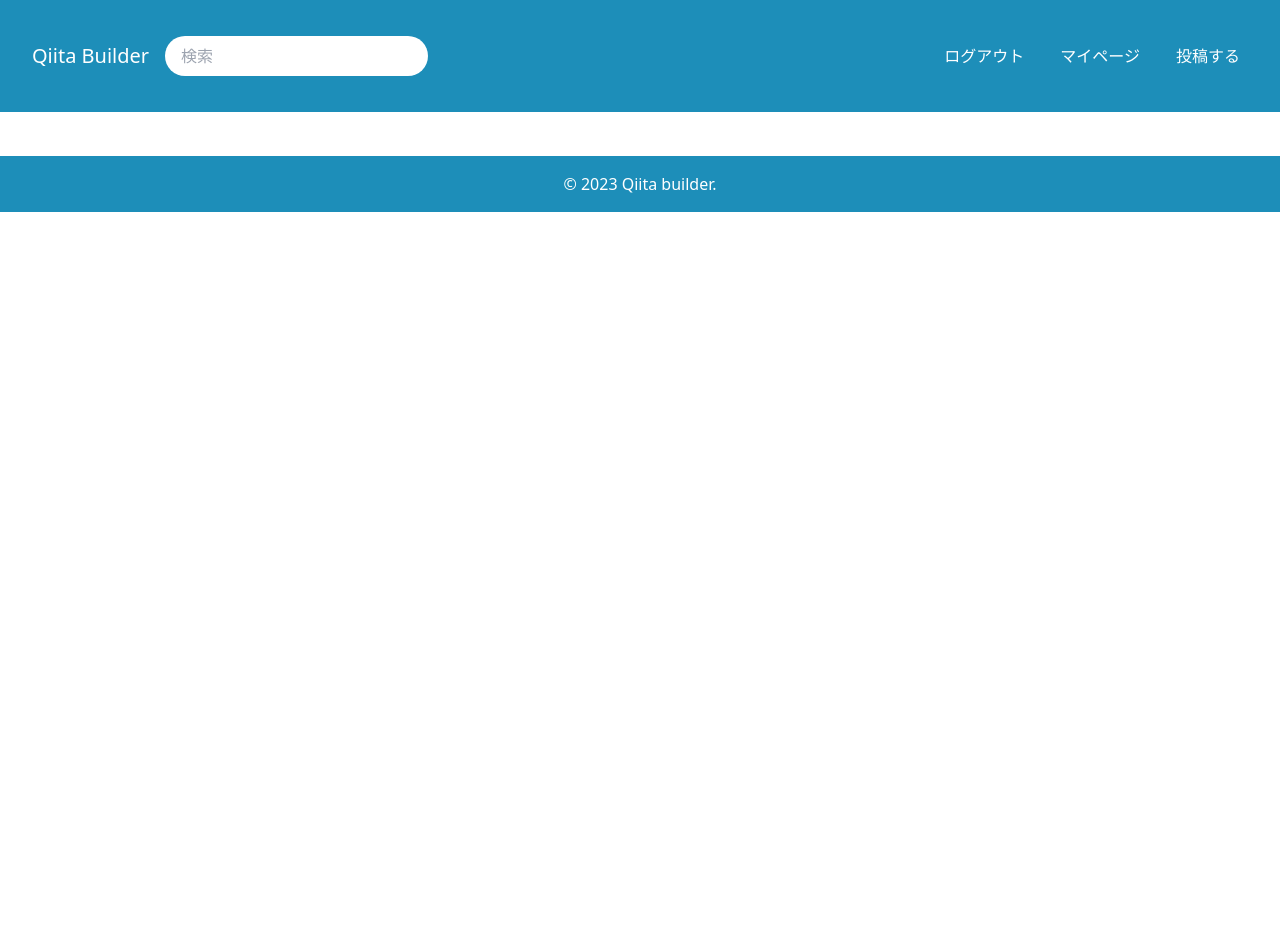
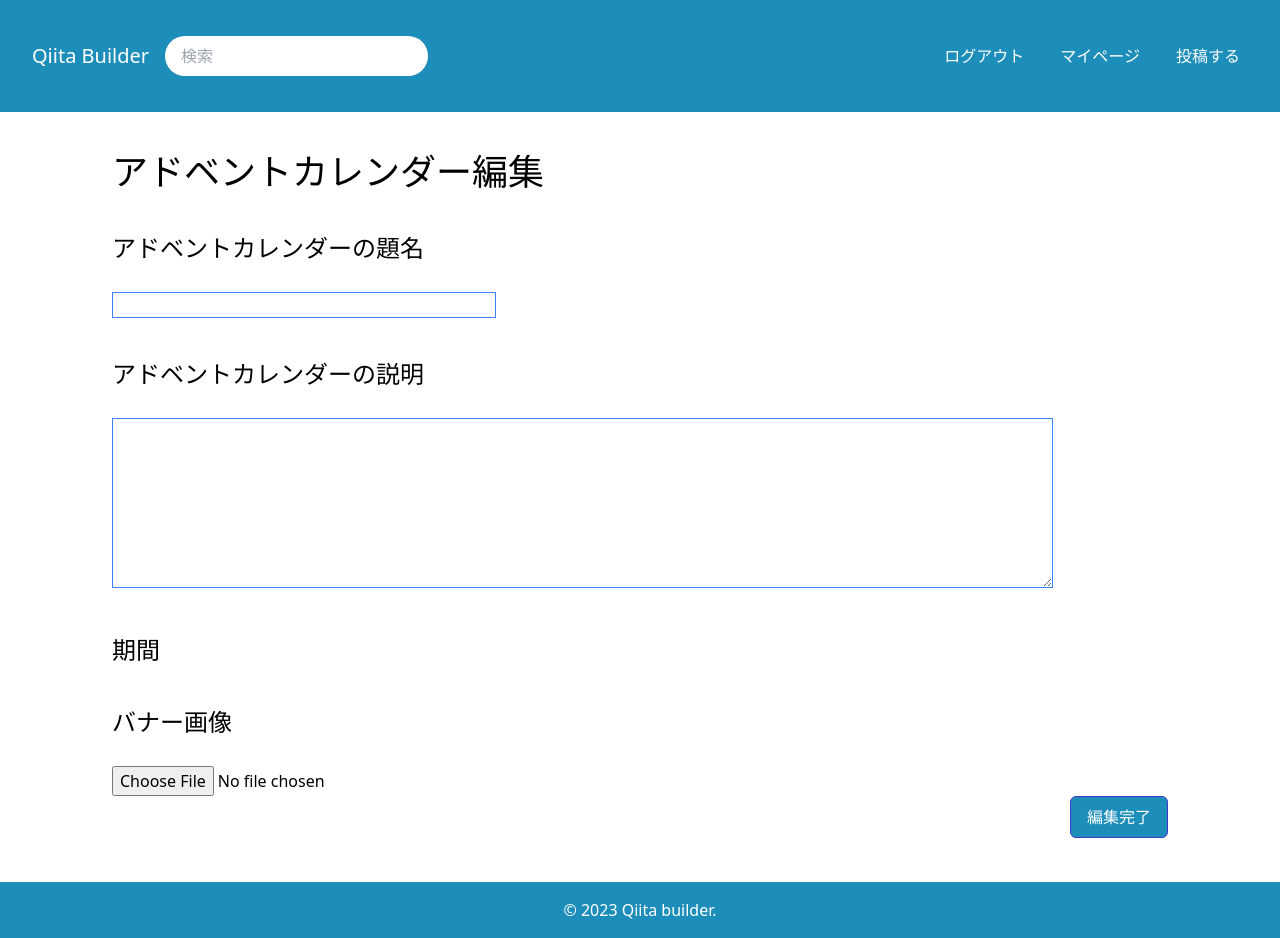
Before and after one commit to KonishiTatsuki/qiita-builder, a Nuxt app: page /editAdvent in a window 1280 px wide. Before the commit the page ends 800 px from the top, so only its background shows below. Built offline with nearby package versions, Linux system fonts and the light colour scheme.

Commit message:
アドベントカレンダーの編集画面作成

```diff
--- /dev/null
+++ b/pages/editAdvent.vue
@@ -0,0 +1,32 @@
+<template>
+  <div>
+    <h1 class="title">アドベントカレンダー編集</h1>
+    <h2 class="subtitle">アドベントカレンダーの題名</h2>
+    <input
+      maxlength="30"
+      type="text"
+      name="title"
+      class="border border-blue-500 w-96"
+    />
+    <h2 class="subtitle">アドベントカレンダーの説明</h2>
+    <textarea
+      name="body"
+      cols="100"
+      rows="7"
+      maxlength="255"
+      class="border border-blue-500"
+    ></textarea>
+    <h2 class="subtitle">期間</h2>
+    <h2 class="subtitle">バナー画像</h2>
+    <div>
+      <input type="file" accept="image/*" />
+    </div>
+    <div class="flex justify-end">
+      <button class="btn">編集完了</button>
+    </div>
+  </div>
+</template>
+
+<script setup></script>
+
+<style lang="scss" scoped></style>
```
